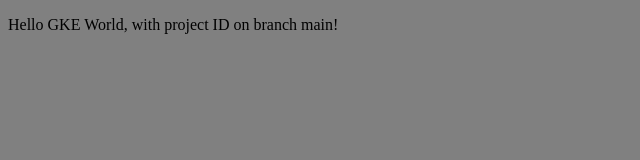
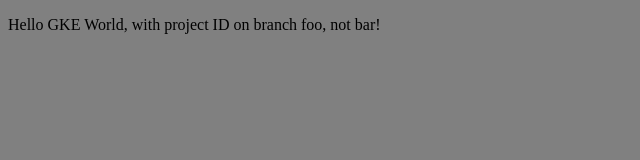
Before and after one commit to rvl-q/hello-world, a plain HTML site: page index.html in a window 1280 px wide. Shown: the full height of the page, 0-640 px from the left. Drawn offline with Linux system fonts and the light colour scheme.

Commit message:
Update index.html

```diff
--- a/index.html
+++ b/index.html
@@ -2,7 +2,7 @@
 <html>
   <body style="background-color: gray;">
     <p>
-      Hello GKE World, with project ID on branch main!
+      Hello GKE World, with project ID on branch foo, not bar!
     </p>
   </body>
 </html>
```
